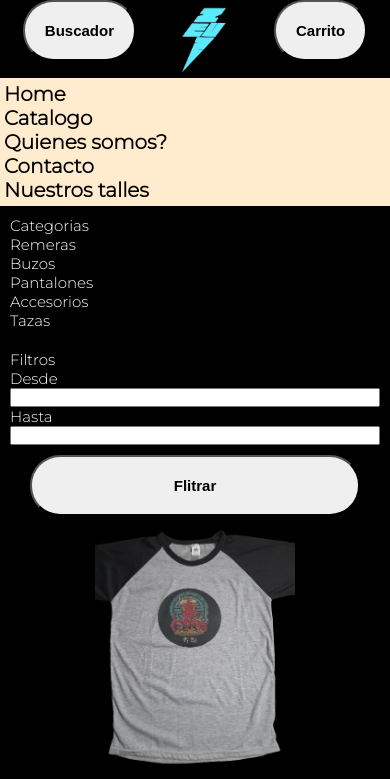
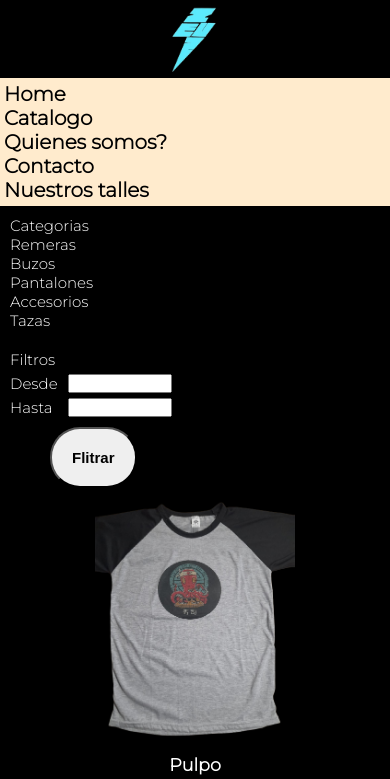
Before and after one commit to MagNeSioO14/Pre-entrega-Ana-Boris, a plain HTML site: page pages/catalogo.html in a window 390 px wide. Shown: the top 779 px of the page. Drawn offline with Linux system fonts and the light colour scheme.

Commit message:
Catalogo ya esta responsive

```diff
--- a/css/estilos.css
+++ b/css/estilos.css
@@ -101,11 +101,6 @@ h4{
     text-transform: uppercase;
 }
 
-.divcat, .spanOrder, .formorden{
-    display: flex;
-    flex-direction: column;
-    justify-content: space-evenly;
-}
 
 .divcat div{
     margin: 10px 10px;
@@ -193,6 +188,12 @@ h4{
         justify-content:space-evenly;
     }
 
+    .divcat, .spanOrder, .formorden{
+        display: flex;
+        flex-direction: column;
+        justify-content: space-evenly;
+    }
+
 }
 
 @media screen and (min-width: 1024px){
@@ -232,6 +233,11 @@ h4{
     .cuerpoOrden{
         display: flex;
         justify-content:space-evenly;
+    }
+    .divcat, .spanOrder, .formorden{
+        display: flex;
+        flex-direction: column;
+        justify-content: space-evenly;
     }
 }
 
@@ -290,4 +296,23 @@ h4{
         font-weight: bold;
     }
 
+    .divcat{
+        display: flex;
+        flex-direction: column;
+        align-items:flex-start;
+    }
+
+    .spanOrder{
+        display: flex;
+        justify-content: space-between;
+        margin-top: 5px;
+    }
+
+    .spanOrder input {
+        width: 10rem;
+        margin: 0px 10px;
+    }
+    .butFiltrar{
+        margin: 0px 50px;
+    }
 }
--- a/pages/catalogo.html
+++ b/pages/catalogo.html
@@ -13,9 +13,9 @@
         <!-- Menu Principal -->
         <header>
             <div class="primero">
-                <a href=""> <button>Buscador</button> </a>
+                <a href="" class="desabilitado"> <button>Buscador</button> </a>
                 <img class="logo" src="../img/LogoZeuz-removebg-preview.png" alt="">
-                <a href=""> <button>Carrito</button> </a>
+                <a href="" class="desabilitado"> <button>Carrito</button> </a>
             </div>
             <nav class="segundo">
                 <ul>
@@ -53,7 +53,7 @@
                     </span>
                 </div>
 
-                <button>Flitrar</button>
+                <button class="butFiltrar">Flitrar</button>
 
             </div>
 
```
